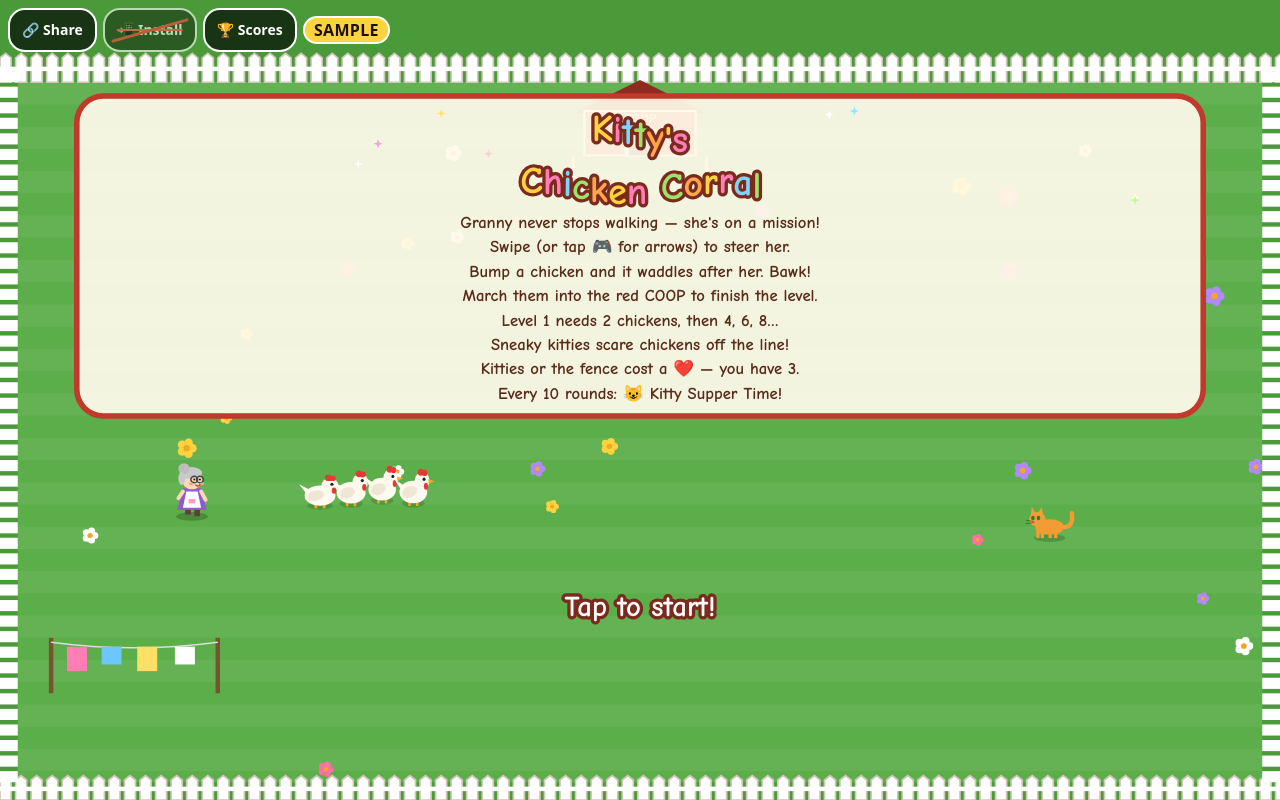
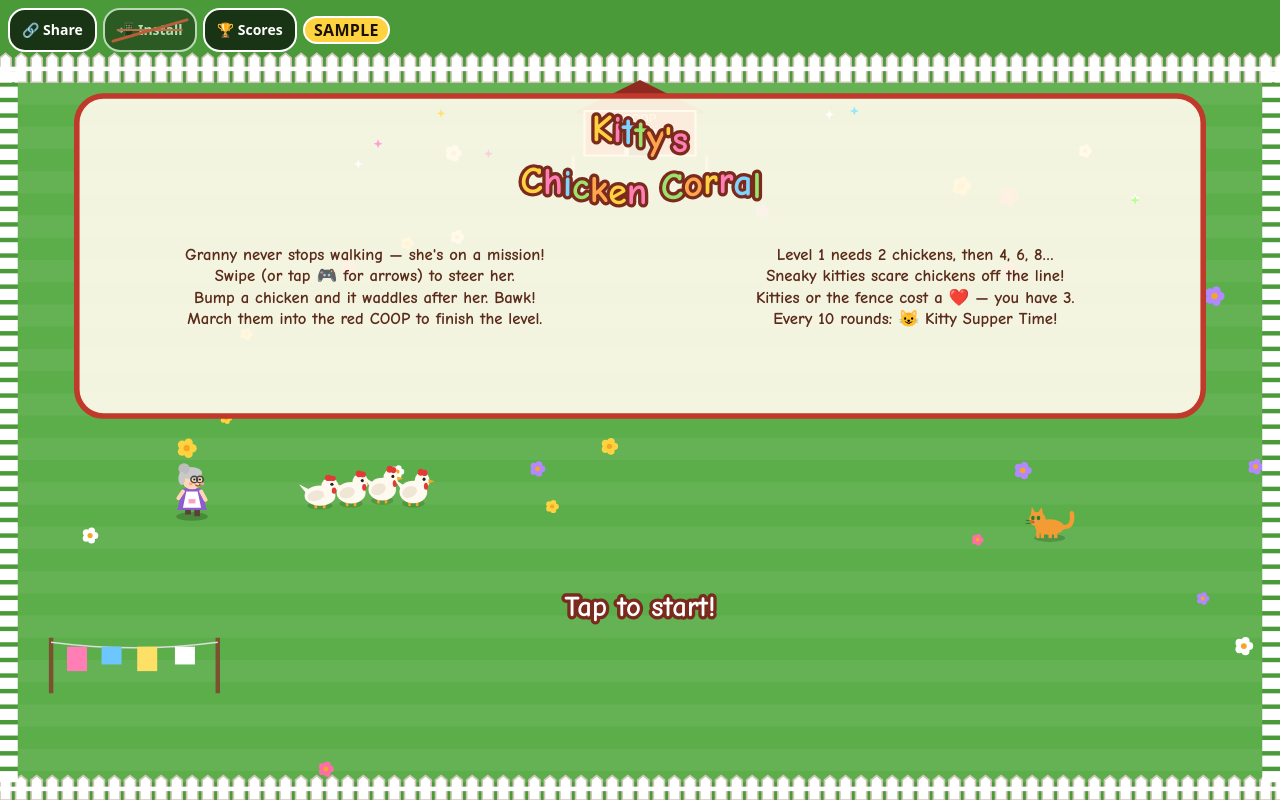
Before and after one commit to ploug76/kittys-chicken-corral-589, a plain HTML site: page index.html in a window 1280 px wide. Drawn offline with Linux system fonts and the light colour scheme.

Commit message:
Title how-to text is 16px in landscape (two columns) and Tap to start is 16px+; portrait unchanged; sw v7

```diff
--- a/index.html
+++ b/index.html
@@ -196,8 +196,9 @@ gr=gr||{x:W*.17,y:H*.62,a:0,step:0};gr.step+=1.5*S;gr.x=W*.15;gr.y=H*.62;grannyA
 g.fillStyle='rgba(255,250,235,.93)';g.beginPath();g.roundRect(W*.06,H*.12,W*.88,H*.40,24*S);g.fill();g.strokeStyle='#c0392b';g.lineWidth=5*S;g.stroke();
 bounceTxt("Kitty's",H*.17,34);bounceTxt('Chicken Corral',H*.235,34);if(t%12==0)spark(W*.1+R()*W*.8,H*.13+R()*H*.12,2,1);for(const p of parts){p.x+=p.vx;p.y+=p.vy;p.l--;if(p.kind=='s'){g.globalAlpha=Math.min(1,p.l/25);star(p.x,p.y,4*S,p.c);g.globalAlpha=1}}parts=parts.filter(p=>p.l>0);
 const how=['Granny never stops walking — she\'s on a mission!','Swipe (or tap 🎮 for arrows) to steer her.','Bump a chicken and it waddles after her. Bawk!','March them into the red COOP to finish the level.','Level 1 needs 2 chickens, then 4, 6, 8…','Sneaky kitties scare chickens off the line!','Kitties or the fence cost a ❤️ — you have 3.','Every 10 rounds: 😺 Kitty Supper Time!'];
-how.forEach((h,i)=>{g.font=`bold ${Math.min(15*S,W*.038)}px "Comic Sans MS",sans-serif`;g.fillStyle='#5a2a1a';g.textAlign='center';g.fillText(h,W/2,H*.285+i*H*.0305,W*.84)});
-txt(t%60<40?'Tap to start!':'',H*.76,26);if(best)txt('Best: '+best,H*.82,18,'#fff3c4');g.restore();return}
+const hLand=W>H*1.3,hFs=Math.max(16*DPR,Math.min(15*S,W*.038));/* landscape: two columns so the how-to text stays >=16px */
+how.forEach((h,i)=>{g.font=`bold ${hFs}px "Comic Sans MS",sans-serif`;g.fillStyle='#5a2a1a';g.textAlign='center';if(hLand)g.fillText(h,W*(i<4?.285:.715),H*.325+(i%4)*hFs*1.28,W*.42);else g.fillText(h,W/2,H*.285+i*H*.0305,W*.84)});
+txt(t%60<40?'Tap to start!':'',H*.76,Math.max(26,16*DPR/S));if(best)txt('Best: '+best,H*.82,18,'#fff3c4');g.restore();return}
 for(const ch of chickens)chickenArt(ch.x,ch.y,1,ch.wob,Math.cos(ch.a)<0?-1:1,ch.st=='scared')
 for(let i=line.length-1;i>=0;i--){const ch=line[i];if(supper){ch.a=(ch.vx||0)<0?Math.PI:0;catArt(ch);continue}chickenArt(ch.x,ch.y,1,i,(ch.vx||0)<0?-1:1,0,ch.pop>0?ch.pop--:0)}
 grannyArt();for(const ct of cats)if(ct.st!='line')catArt(ct);
--- a/sw.js
+++ b/sw.js
@@ -1,4 +1,4 @@
-const P='f589-kittys-chicken-corral-589-',V=P+'v6',OLD=[],FILES=['./','index.html','manifest.json','icon-192.png','icon-512.png'];
+const P='f589-kittys-chicken-corral-589-',V=P+'v7',OLD=[],FILES=['./','index.html','manifest.json','icon-192.png','icon-512.png'];
 self.addEventListener('install',e=>{e.waitUntil(caches.open(V).then(c=>c.addAll(FILES)));self.skipWaiting()});
 self.addEventListener('activate',e=>{e.waitUntil(caches.keys().then(k=>Promise.all(k.filter(n=>n!=V&&(n.startsWith(P)||OLD.some(o=>n.startsWith(o)))).map(n=>caches.delete(n)))).then(()=>self.clients.claim()))});
 self.addEventListener('fetch',e=>{if(e.request.method!='GET')return;e.respondWith(fetch(e.request).then(r=>{if(r.ok){const cp=r.clone();caches.open(V).then(c=>c.put(e.request,cp))}return r}).catch(()=>caches.open(V).then(c=>c.match(e.request,{ignoreSearch:true}).then(r=>r||(e.request.mode=='navigate'?c.match('./'):undefined)))))});
```
